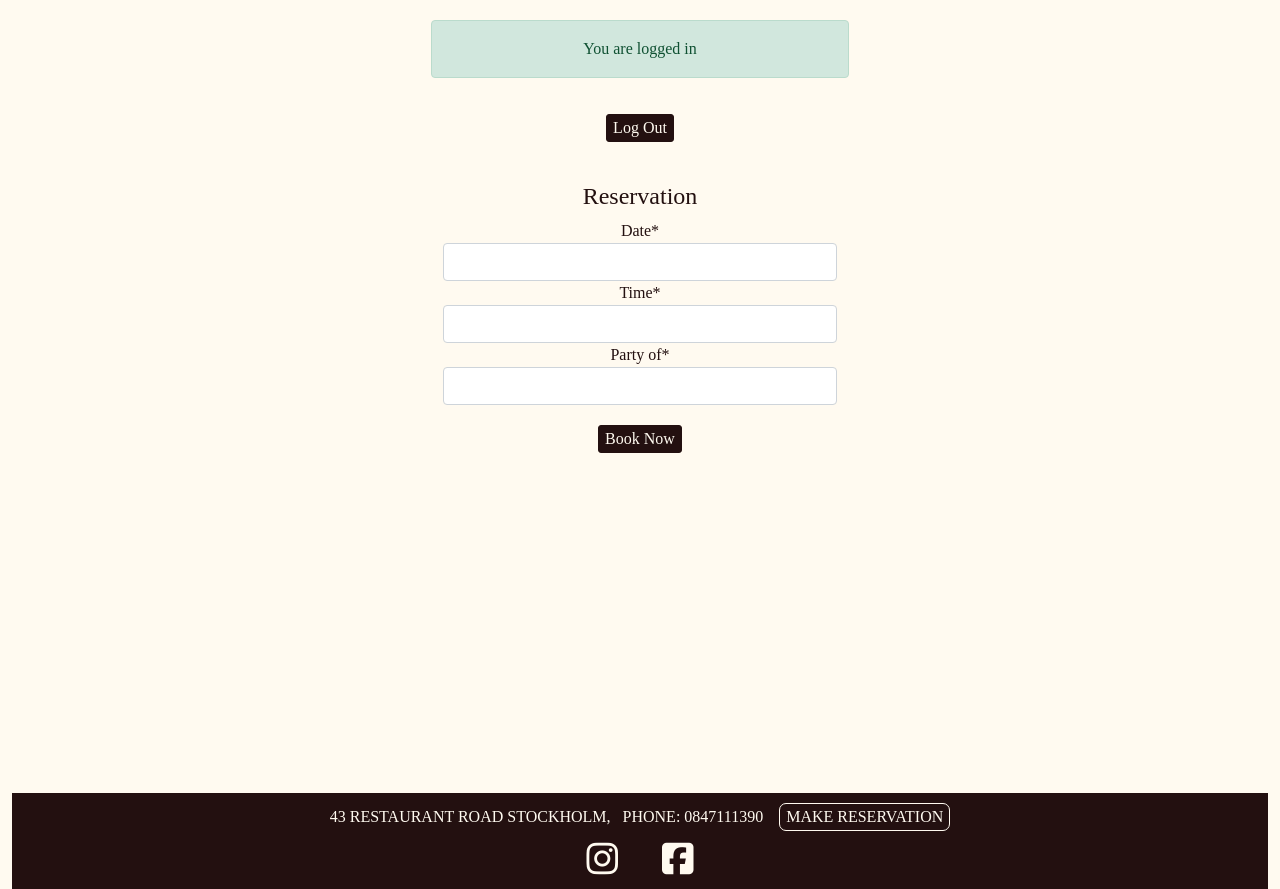
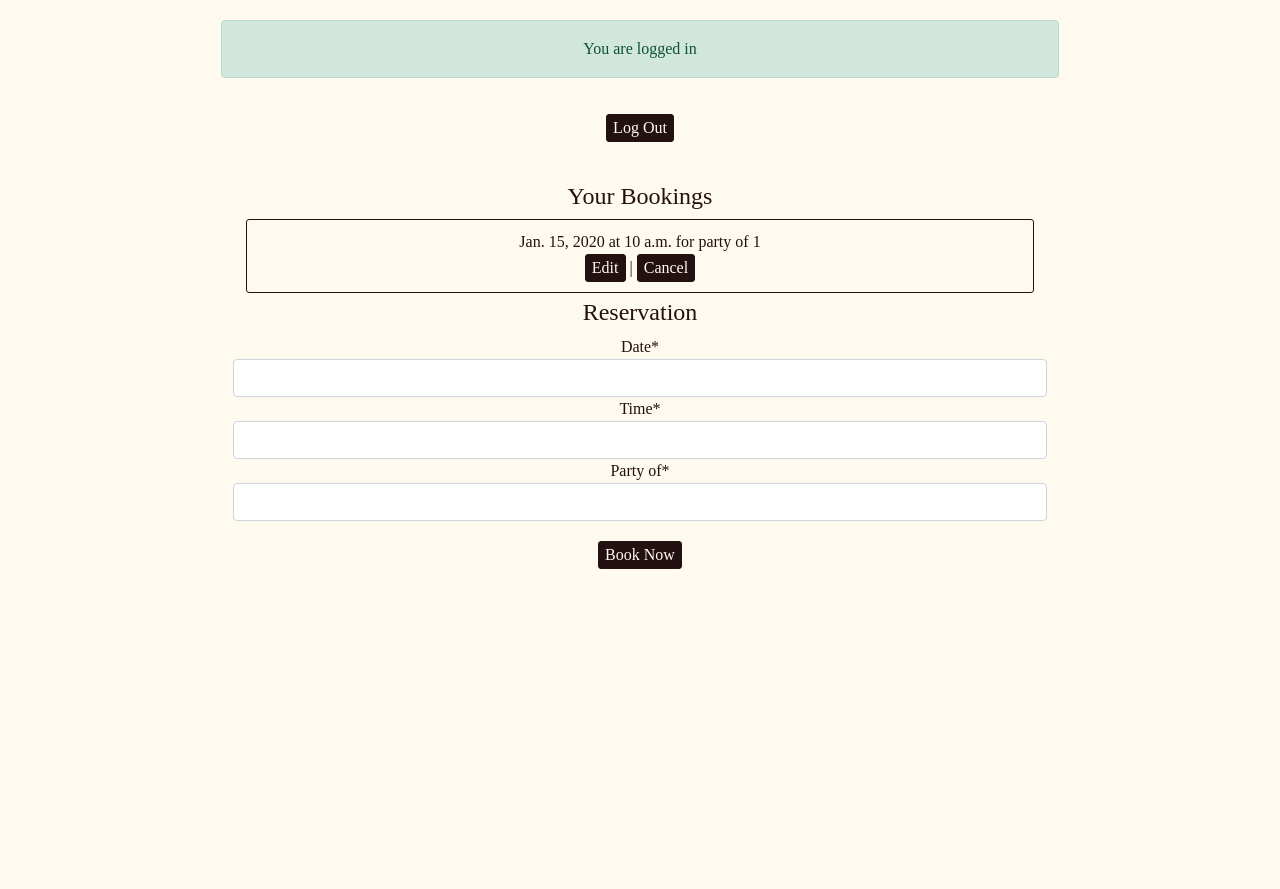
Before and after one commit to JustinFourie1993/lifter, a Django app: page /booking/ in a window 1280 px wide. Shown: the part 87-976 px from the top of the page. Run offline with Django 3.2, Linux system fonts and the light colour scheme; a user stored in the database is signed in; tables that the repository leaves empty hold one stand-in row (values such as "Sample post"); some libraries are stand-ins or nearby versions.

Commit message:
style displayed bookings and edit/cancel buttons

```diff
--- a/static/css/style.css
+++ b/static/css/style.css
@@ -258,3 +258,22 @@ footer {
     border: 1px solid #231010;
     background-color: #fffaf0;
 }
+
+.booking-row{
+    text-align: center;
+}
+
+.bookings-button{
+    background-color: #231010;
+    border: 1px solid #231010;
+    color: #fffaf0;
+    border-radius: 3px;
+}
+
+.booking-item{
+    border: 1px solid #231010;
+    border-radius: 3px;
+    padding: 10px;
+    list-style-type: none;
+    margin: 5px;
+}
--- a/templates/booking.html
+++ b/templates/booking.html
@@ -8,30 +8,39 @@
 
         <!-- Tells if user is logged in -->
         {% if user.is_authenticated %}
-        <div class="alert alert-success col-sm-4" role="alert">
+
+        <div class="alert alert-success col-md-8" role="alert">
             You are logged in
         </div>
         <a href="{% url 'account_logout' %}">
             <button class="form-button">Log Out</button>
         </a>
 
+
         <!-- Displays user bookings -->
         {% if user_bookings %}
-        <div class="col-sm-8">
+        <div class="row booking-row">
+        <div class="col-md-8">
             <h4>Your Bookings</h4>
-            <ul>
+
                 {% for booking in user_bookings %}
-                <li>
+
+                <div class="booking-item">
                     {{ booking.date }} at {{ booking.time }} for party of {{ booking.party_of }}
-                    <a href="{% url 'edit_booking' booking.id %}">Edit</a> |
-                    <a href="{% url 'cancel_booking' booking.id %}">Cancel</a>
-                </li>
+                    <br>
+                    <a href="{% url 'edit_booking' booking.id %}"><button class="bookings-button">Edit</button></a> |
+                    <a href="{% url 'cancel_booking' booking.id %}"><button class="bookings-button">Cancel</button></a>
+                </div>
+
+
                 {% endfor %}
-            </ul>
+
         </div>
+        </div>
+
         {% endif %}
 
-        <div class="col-md-4">
+        <div class="col-md-8">
             <h4>Reservation</h4>
 
             <!-- Display booking success message -->
--- a/website/views.py
+++ b/website/views.py
@@ -1,17 +1,15 @@
 from django.shortcuts import render, get_object_or_404, redirect
 from django.contrib.auth.decorators import login_required
-from django.views import generic, View
-from django.urls import reverse
 from .models import Meal, Booking
 from .forms import MakeBooking
+from django.views import generic
 
 
-# Displays home page
 def index(request):
     return render(request, 'index.html')
 
 
-# Displays booking page and post data from booking form
+@login_required
 def make_booking(request):
 
     booking_cancelled = False
@@ -19,44 +17,43 @@ def make_booking(request):
 
     if request.method == 'POST':
         form = MakeBooking(request.POST)
-
         if form.is_valid():
-            form.instance.email = request.user.email
-            form.instance.name = request.user.username
-            form.save()
+            booking = form.save(commit=False)
+            booking.user = request.user
+            booking.email = request.user.email
+            booking.name = request.user.username
+            booking.save()
             booking_success = True
 
     else:
         form = MakeBooking()
 
+    user_bookings = Booking.objects.filter(user=request.user)
+
     context = {
         'form': form,
         'booking_cancelled': booking_cancelled,
-        'booking_success': booking_success
+        'booking_success': booking_success,
+        'user_bookings': user_bookings
     }
 
     return render(request, 'booking.html', context)
 
 
-
 @login_required
 def edit_booking(request, booking_id):
-    booking = get_object_or_404(Booking, pk=booking_id)
+    booking = get_object_or_404(Booking, id=booking_id, user=request.user)
 
-    if booking.user != request.user:
-        return redirect('home')
-
-    if request.method == 'POST':
+    if request.method == "POST":
         form = MakeBooking(request.POST, instance=booking)
         if form.is_valid():
             form.save()
-            return redirect('index')
+            return redirect('booking')
 
     else:
         form = MakeBooking(instance=booking)
 
-    return render(request, 'edit_booking.html', {'form': form})
-
+    return render(request, 'booking.html', {'form': form})
 
 
 @login_required
@@ -64,11 +61,11 @@ def cancel_booking(request, booking_id):
     booking = get_object_or_404(Booking, id=booking_id, user=request.user)
     if request.method == "POST":
         booking.delete()
-        return make_booking(request)
+        return redirect('booking')
 
     return render(request, 'booking.html', {'booking_cancelled': True})
 
-# Displays meal objects on menu page
+
 class MealList(generic.ListView):
     model = Meal
     queryset = Meal.objects.order_by('price')
```
Also changed, not shown: templates/cancel_booking.html (deleted, +0 -20 lines), templates/edit_booking.html (deleted, +0 -21 lines).
